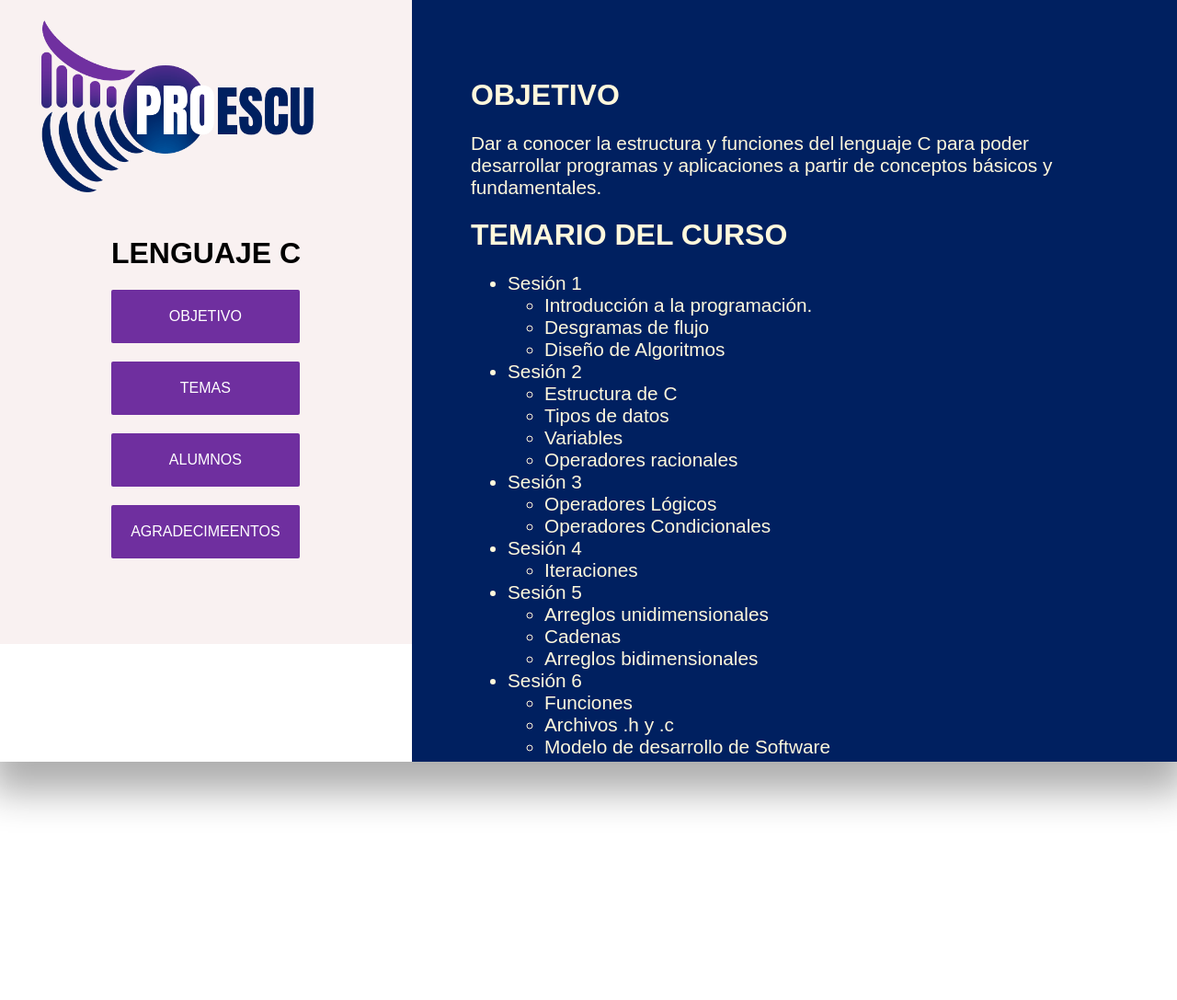
After one commit to chrisPumita/PROESCU, a PHP site: page /cursos/proc17d18.html in a window 1280 px wide. The commit adds this page. Shown: the top 1087 px of the page at 92% size. Run offline with PHP 8.4, Linux system fonts and the light colour scheme.

Commit message:
TEMARIO C
Se agrego la pagina con el temario del lenguaje C

```diff
--- /dev/null
+++ b/cursos/proc17d18.html
@@ -0,0 +1,90 @@
+<!DOCTYPE html>
+<html>
+<head>
+	<meta charset="utf-8">
+		<link rel="shortcut icon" href="favicon.ico">
+    <meta name="format-detection" content="telephone=no">
+    <meta name="viewport" content="width=device-width, initial-scale=1">
+	<link rel="stylesheet" href="../style/style.css">
+	<meta http-equiv="X-UA-Compatible" content="IE=edge">
+	<title>PROGRAMACION EN LENGUAJE C BASICO</title>
+	<link rel="stylesheet" href="">
+</head>
+<body>
+	<header class="contCursosInfo">
+		<div class="txtBorder">
+			<a href="../index.php"><img class="imgLogo" src="../image/logo-min.png" alt="Logo PROESCU"></a>
+			<div class="ContMenu">
+				<h1>LENGUAJE C</h1>
+				<a href="#nosotros" class="boton">OBJETIVO</a>
+				<a href="#cursos" class="boton">TEMAS</a>
+				<a href="#noticias" class="boton">ALUMNOS</a>
+				<a href="#contacto" class="boton">AGRADECIMEENTOS</a>
+			</div>
+		</div>
+		<div class="txtTopics">
+			<h1>OBJETIVO</h1>
+			<p class="txtObj">Dar a conocer la estructura y funciones del lenguaje C para poder desarrollar programas y aplicaciones a partir de conceptos básicos y fundamentales.</p>
+			<h1>TEMARIO DEL CURSO</h1>
+			<ul class="listaTemario">
+				<li>Sesión 1</li>
+				<ul>
+					<li>Introducción a la programación.</li>
+					<li>Desgramas de flujo</li>
+					<li>Diseño de Algoritmos</li>
+				</ul>
+				<li>Sesión 2</li>
+				<ul>
+					<li>Estructura de C</li>
+					<li>Tipos de datos</li>
+					<li>Variables</li>
+					<li>Operadores racionales</li>
+				</ul>
+				<li>Sesión 3</li>
+				<ul>
+					<li>Operadores Lógicos</li>
+					<li>Operadores Condicionales</li>
+				</ul>
+				<li>Sesión 4</li>
+				<ul>
+					<li>Iteraciones</li>
+				</ul>
+				<li>Sesión 5</li>
+				<ul>
+					<li>Arreglos unidimensionales</li>
+					<li>Cadenas</li>
+					<li>Arreglos bidimensionales</li>
+				</ul>
+				<li>Sesión 6</li>
+				<ul>
+					<li>Funciones</li>
+					<li>Archivos .h y .c</li>
+					<li>Modelo de desarrollo de Software</li>
+				</ul>
+				<li>Sesión 7</li>
+				<ul>
+					<li>Archivos de texto</li>
+					<li>Archivos binarios</li>
+				</ul>
+				<li>Sesión 8</li>
+				<ul>
+					<li>Etapa de proyecto (Planeación)</li>
+					<li>Etapa de proyecto (Diseño)</li>
+				</ul>
+				<li>Sesión 9</li>
+				<ul>
+					<li>Etapa de Proyecto (Ejecución)</li>
+					<li>Etapa de Proyecto (Mantenimiento e implementación)</li>
+				</ul>
+				<li>Sesión 10</li>
+				<ul>
+					<li>Presentación de proyectos</li>
+				</ul>
+
+			</ul>
+		</div>
+	</header>
+	<section>
+	</section>
+</body>
+</html>
--- a/style/style.css
+++ b/style/style.css
@@ -408,3 +408,36 @@ footer {
     border: 3px solid var(--textHover);
     background-color: var(--secundary);
 }
+
+/*OYTRA PAG*/
+.txtBorder{
+	width: 35%;
+    height: 700px;
+    display: block;
+    justify-content: center;
+    align-items: center;
+    background-color: #f5e6e68f;
+}
+
+.contCursosInfo{
+	display: flex;
+}
+
+.txtTopics{
+	display: block;
+	width: 55%;
+	height: 700px;
+	overflow: auto;
+	padding: 5%;
+	background-color: var(--secundary);
+	color: cornsilk;
+}
+
+.txtObj{
+	font-size: 1.3em;
+	color: #fffff;
+}
+
+.listaTemario{
+	font-size: 1.3em;
+}
```
Also changed, not shown: index.php (+13 -10 lines).
